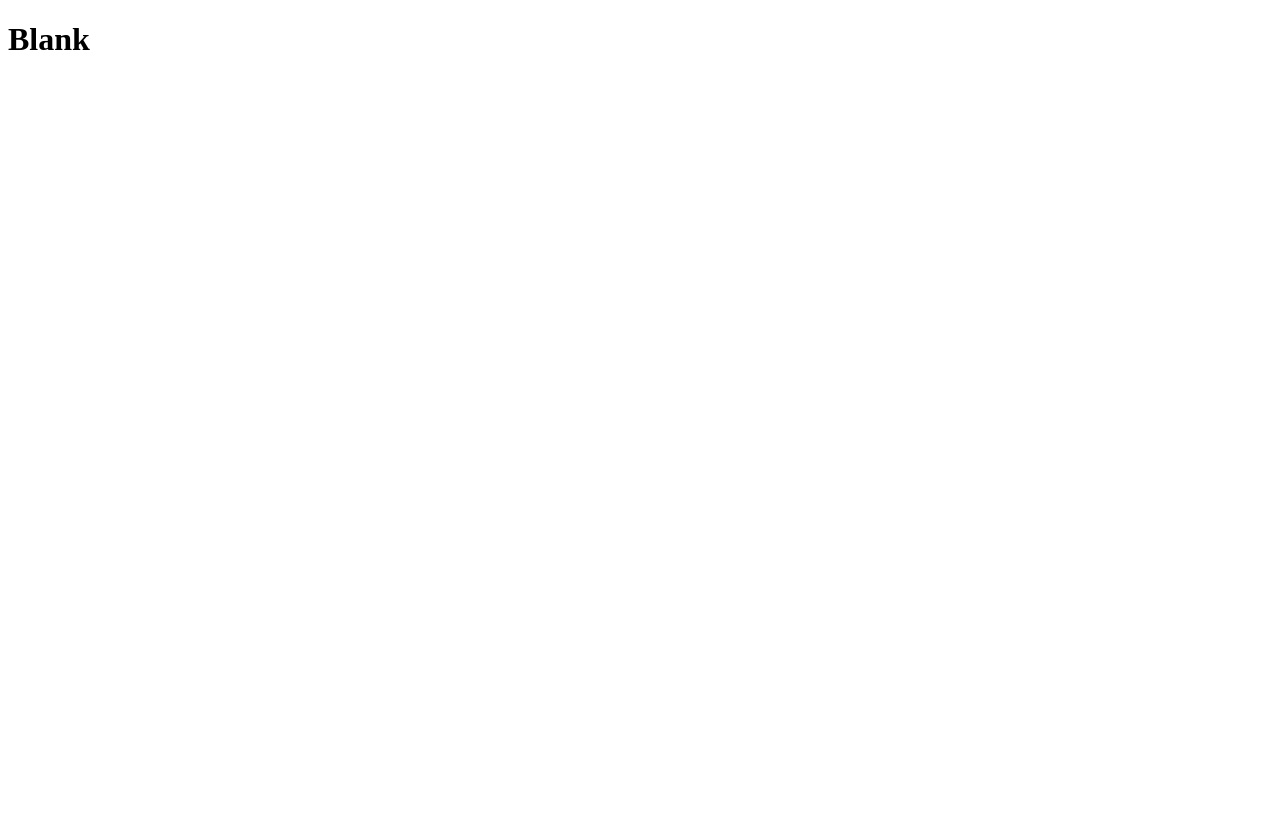
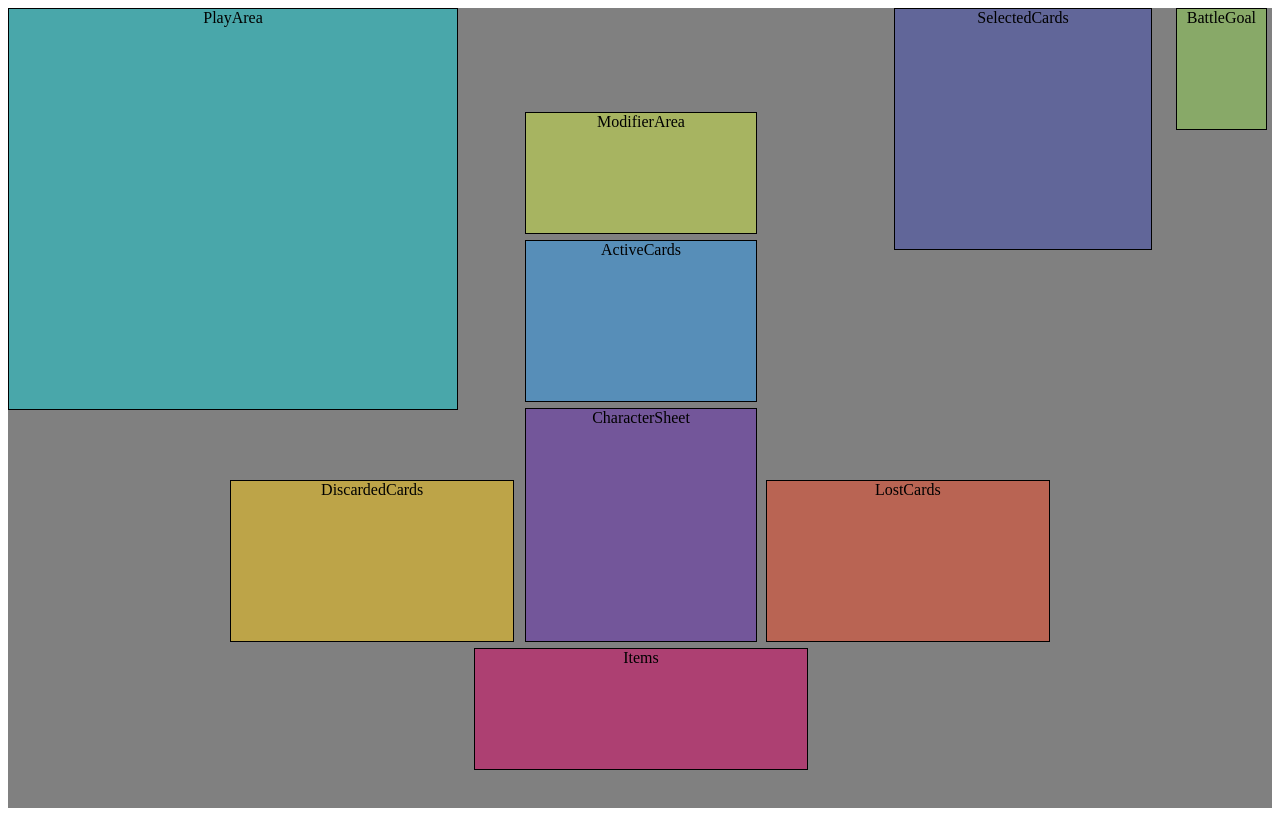
Before and after one commit to darcane/GloomHaven-Remote-Play, a React app: page / in a window 1280 px wide. Built offline with nearby package versions, Linux system fonts and the light colour scheme.

Commit message:
Add html placeholder div components

```diff
--- /dev/null
+++ b/src/areaComponents.js
@@ -0,0 +1,84 @@
+import styled from "styled-components";
+
+export const CardsToPlay = styled.div`
+  background-color: #49a7aa;
+  border: 1px solid;
+  width: 35%;
+  min-height: 50%;
+  position: absolute;
+`;
+export const SelectedCards = styled.div`
+  background-color: #616699;
+  border: 1px solid;
+  width: 20%;
+  min-height: 30%;
+  position: absolute;
+  right: 10%;
+  margin: auto;
+`;
+export const ActiveCards = styled.div`
+  background-color: #578eb8;
+  border: 1px solid;
+  width: 18%;
+  min-height: 20%;
+  position: absolute;
+  left: 41%;
+  right: 41%;
+  top: 30%;
+`;
+export const DiscardedCards = styled.div`
+  background-color: #bda448;
+  border: 1px solid;
+  width: 22%;
+  min-height: 20%;
+  position: absolute;
+  left: 18%;
+  top: 60%;
+`;
+export const LostCards = styled.div`
+  background-color: #b96453;
+  border: 1px solid;
+  width: 22%;
+  min-height: 20%;
+  position: absolute;
+  right: 18%;
+  top: 60%;
+`;
+export const CharacterSheet = styled.div`
+  background-color: #73569a;
+  border: 1px solid;
+  width: 18%;
+  min-height: 29%;
+  position: absolute;
+  left: 41%;
+  right: 41%;
+  top: 51%;
+`;
+export const Items = styled.div`
+  background-color: #ad4072;
+  border: 1px solid;
+  width: 26%;
+  min-height: 15%;
+  position: absolute;
+  left: 37%;
+  right: 37%;
+  top: 81%;
+`;
+export const ModifierArea = styled.div`
+  background-color: #a7b461;
+  border: 1px solid;
+  width: 18%;
+  min-height: 15%;
+  position: absolute;
+  left: 41%;
+  right: 41%;
+  top: 14%;
+`;
+export const BattleGoal = styled.div`
+  background-color: #88a968;
+  border: 1px solid;
+  width: 7%;
+  min-height: 15%;
+  position: absolute;
+  right: 1%;
+`;
--- a/src/index.html
+++ b/src/index.html
@@ -4,10 +4,18 @@
     <meta charset="utf-8" />
     <meta name="viewport" content="width=device-width, initial-scale=1" />
     <title></title>
+    <style>
+      .full {
+        height: 100vh;
+      }
+      #root {
+        background-color: #808080;
+      }
+    </style>
   </head>
   <body>
     <noscript>You need to enable JavaScript to run this app.</noscript>
-    <div id="root"></div>
+    <div id="root" class="full"></div>
     <script src="index.js"></script>
   </body>
 </html>
--- a/src/index.js
+++ b/src/index.js
@@ -1,8 +1,9 @@
 import React from "react";
 import ReactDOM from "react-dom";
+import { PlayArea } from "./playArea.js";
 
 function App() {
-  return <h1>Blank</h1>;
+  return PlayArea();
 }
 
 ReactDOM.render(<App />, document.getElementById("root"));
--- /dev/null
+++ b/src/playArea.js
@@ -0,0 +1,46 @@
+import React from "react";
+import {
+  CardsToPlay,
+  SelectedCards,
+  ActiveCards,
+  DiscardedCards,
+  LostCards,
+  CharacterSheet,
+  Items,
+  ModifierArea,
+  BattleGoal,
+} from "./areaComponents.js";
+
+export function PlayArea() {
+  return (
+    <>
+      <CardsToPlay>
+        <center>PlayArea</center>
+      </CardsToPlay>
+      <SelectedCards>
+        <center>SelectedCards</center>
+      </SelectedCards>
+      <ActiveCards>
+        <center>ActiveCards</center>
+      </ActiveCards>
+      <DiscardedCards>
+        <center>DiscardedCards</center>
+      </DiscardedCards>
+      <LostCards>
+        <center>LostCards</center>
+      </LostCards>
+      <CharacterSheet>
+        <center>CharacterSheet</center>
+      </CharacterSheet>
+      <Items>
+        <center>Items</center>
+      </Items>
+      <ModifierArea>
+        <center>ModifierArea</center>
+      </ModifierArea>
+      <BattleGoal>
+        <center>BattleGoal</center>
+      </BattleGoal>
+    </>
+  );
+}
```
